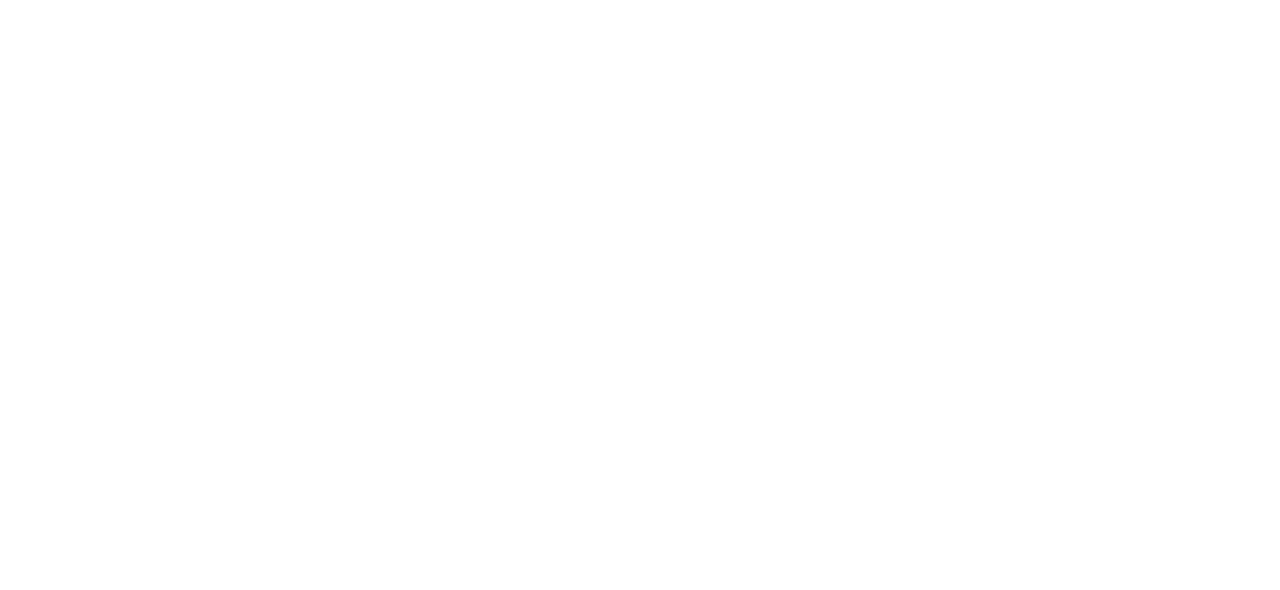
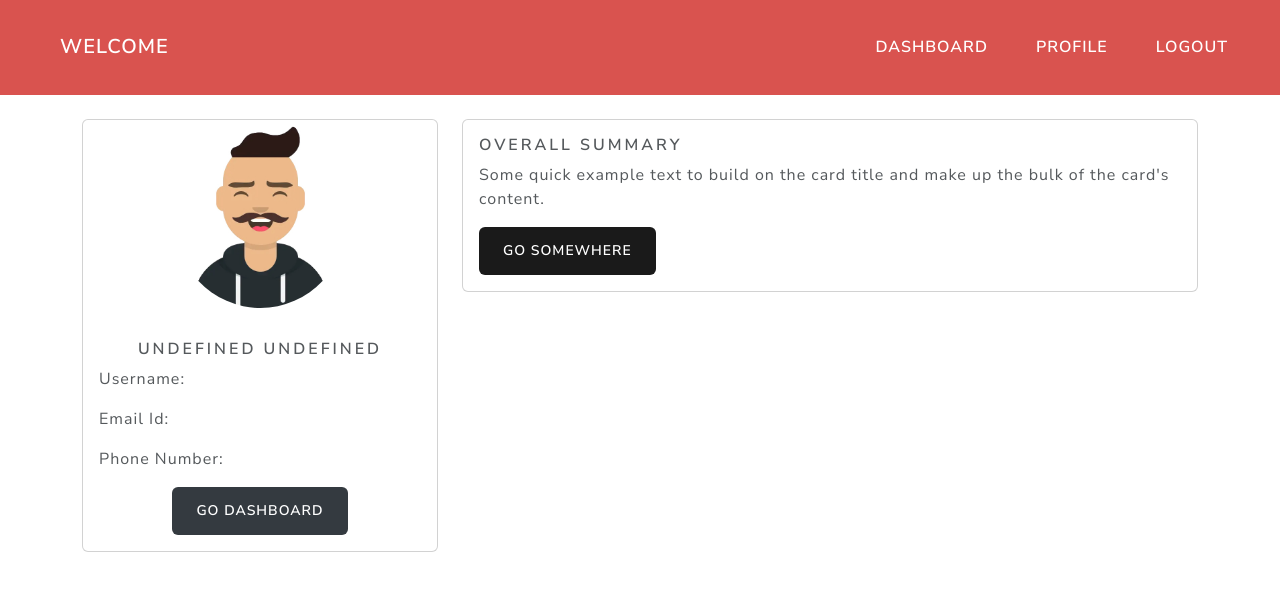
Before and after one commit to vigneshwaranR1812/Kanban, a Vue app: page /profile in a window 1280 px wide. Before the commit this address had no page. Shown: the top 590 px of the page. Built offline with nearby package versions, Linux system fonts and the light colour scheme.

Commit message:
Before Chart

```diff
--- a/src/Screen/CardCard.vue
+++ b/src/Screen/CardCard.vue
@@ -1,9 +1,6 @@
-
 <template>
   <PersonalNavbar></PersonalNavbar>
   <div class="container">
-
-
     <div class="row mt-4 mb-3">
       <div class="col-md-6 col-sm-12">
         <nav aria-label="breadcrumb">
@@ -15,65 +12,98 @@
         </nav>
       </div>
       <div class="col-md-6 col-sm-12 px-auto d-flex justify-content-end">
-                <button type="button" class="btn btn-dark  px-3  py-1" data-bs-toggle="modal"
-                    data-bs-target="#addingCard">
+        <button
+          type="button"
+          class="btn btn-dark px-3 py-1"
+          data-bs-toggle="modal"
+          data-bs-target="#addingCard"
+        >
           <font-awesome-icon icon="plus" /> &nbsp; Add New Card
         </button>
       </div>
     </div>
     <div class="row">
-
-            <CardCard v-for="card in allCard" :key="card.cardId" :cardId="card.cardId" :cardName="card.cardName" :cardDescription="card.cardDescription" :deadLineDate="card.deadLineDate" :status="card.status" :listId="listId"/>
+      <CardCard
+        v-for="card in allCard"
+        :key="card.cardId"
+        :cardId="card.cardId"
+        :cardName="card.cardName"
+        :cardDescription="card.cardDescription"
+        :deadLineDate="card.deadLineDate"
+        :status="card.status"
+        :listId="listId"
+      />
     </div>
-
   </div>
   <!-- ----------------------------------------------------------------------------------------------------------- -->
   <!-- Modal for the Adding Card-->
-    <div class="modal fade " id="addingCard" tabindex="-1" aria-labelledby="addingCard" aria-hidden="true">
+  <div
+    class="modal fade"
+    id="addingCard"
+    tabindex="-1"
+    aria-labelledby="addingCard"
+    aria-hidden="true"
+  >
     <div class="modal-dialog modal-dialog-centered modal-lg">
       <div class="modal-content">
         <!-- Header Title -->
         <div class="modal-header">
           <h5 class="modal-title" id="addingCard">Add New Card</h5>
-                    <button type="button" class="btn-close" data-bs-dismiss="modal" aria-label="Close"></button>
+          <button
+            type="button"
+            class="btn-close"
+            data-bs-dismiss="modal"
+            aria-label="Close"
+          ></button>
         </div>
         <div class="modal-body">
-
           <form id="addCardList" @submit.prevent="submitNewCard">
             <!-- Adding card Name -->
             <div class="mb-3">
               <label for="cardName" class="form-label">Card Name</label>
-                            <input type="text" class="form-control" id="cardName" v-model="cardName">
+              <input type="text" class="form-control" id="cardName" v-model="cardName" />
             </div>
             <!-- Adding card Description -->
             <div class="mb-3">
               <label for="cardDesc" class="form-label">Card Description</label>
-                            <textarea class="form-control" id="cardDesc" rows="3" v-model="cardDescription"></textarea>
+              <textarea
+                class="form-control"
+                id="cardDesc"
+                rows="3"
+                v-model="cardDescription"
+              ></textarea>
             </div>
             <!-- Adding card Deadline Date -->
             <div class="mb-3">
               <label for="deadLine" class="form-label">DeadLine Date</label>
-                            <input type="date" class="form-control" id="deadLine" v-bind:min="datePickerId" v-model="cardDeadline">
+              <input
+                type="date"
+                class="form-control"
+                id="deadLine"
+                v-bind:min="datePickerId"
+                v-model="cardDeadline"
+              />
             </div>
           </form>
-
         </div>
         <div class="modal-footer">
-                    <button type="button" class="btn btn-dark" data-bs-dismiss="modal">Close</button>
-                    <button type="submit" class="btn btn-danger" form="addCardList">Add Card</button>
+          <button type="button" class="btn btn-dark" data-bs-dismiss="modal">
+            Close
+          </button>
+          <button type="submit" class="btn btn-danger" form="addCardList">
+            Add Card
+          </button>
         </div>
       </div>
     </div>
   </div>
-
-
 </template>
 
 <script>
-import PersonalNavbar from '../components/PersonnalNavbar.vue'
-import CardCard from '../components/ListOfcard.vue'
-import { router } from '@/main'
-import store from '@/Store'
+import PersonalNavbar from "../components/PersonnalNavbar.vue";
+import CardCard from "../components/ListOfcard.vue";
+import { router } from "@/main";
+import store from "@/Store";
 // import axios from 'axios'
 export default {
   data() {
@@ -82,19 +112,19 @@ export default {
       cardDescription: "",
       cardName: "",
       cardDeadline: "",
-            listId: router.currentRoute._value.params.id
-        }
+      listId: router.currentRoute._value.params.id,
+    };
   },
-    computed:{
-        allCard:()=>{
-            return store.state.getAllCard
-        }
+  computed: {
+    allCard: () => {
+      return store.state.getAllCard;
+    },
   },
 
   methods: {
     async submitNewCard() {
-                var cardName = /^[a-zA-Z ]+$/
-                var cardDescription = /^[a-zA-Z ][a-zA-Z0-9 ]*$/
+      var cardName = /^[a-zA-Z ]+$/;
+      var cardDescription = /^[a-zA-Z ][a-zA-Z0-9 ]*$/;
       var flag = true;
       if (cardName.test(this.cardName) === false) {
         flag = false;
@@ -102,11 +132,10 @@ export default {
       if (cardDescription.test(this.cardDescription) === false) {
         flag = false;
       }
-                console.log(this.cardName)
+      console.log(this.cardName);
       if (flag == false) {
         console.log("Error");
-                }
-                else {
+      } else {
         //update card details
         console.log("post data");
         const formData = new FormData();
@@ -120,7 +149,7 @@ export default {
         formData.append("cardDescription", this.cardDescription);
         formData.append("deadLineDate", this.cardDeadline);
         var listId = router.currentRoute._value.params.id;
-                    store.dispatch('createCard',{formData:formData,listId:listId})
+        store.dispatch("createCard", { formData: formData, listId: listId });
         // const { data } = await axios.post("createCard/" + listId, formData, config);
         // console.log(data);
 
@@ -128,25 +157,16 @@ export default {
         //     window.location.reload()
         //     , 2000);
       }
-
-
-        }
-
+    },
   },
   components: {
     PersonalNavbar,
-        CardCard
+    CardCard,
   },
   created: async () => {
-
     console.log(router.currentRoute._value.params.id);
-        store.dispatch('getAllCardById', router.currentRoute._value.params.id)
-
-
-
-    }
-}
+    store.dispatch("getAllCardById", router.currentRoute._value.params.id);
+  },
+};
 </script>
-<style>
-
-</style>
+<style></style>
--- a/src/Screen/ProfileView.vue
+++ b/src/Screen/ProfileView.vue
@@ -1,4 +1,61 @@
 <template>
-    <div></div>
+    <PersonalNavbar></PersonalNavbar>
+    <div class="container">
+        <div class="row mt-4">
+            <div class="col-md-4">
+                <div class="card" style="width: 100%;">
+                    <div class="d-flex justify-content-center">
+                        <img src="../assets/images/profile.jpg" class="card-img-top rounded-circle w-50"  alt="...">
+                    </div>
+                <div class="card-body">
+                        <h5 class="card-title text-center mt-3">{{ firstName +"  "+lastName }}</h5>
+                        <p class="card-text"><strong>Username</strong>:&nbsp;&nbsp;{{userName}}</p>
+                        <p class="card-text"><strong>Email Id</strong>:&nbsp;&nbsp;{{gmail}}</p>
+                        <p class="card-text"><strong>Phone Number</strong>:&nbsp;&nbsp;{{phoneNumber}}</p>
+                        <div class="text-center">
+                            <a href="/dashboard " class="btn btn-dark mx-auto">Go DashBoard</a>
+                        </div>
+                    </div>
+                </div>
+            </div>
+            <div class="col-md-8">
+                <div class="card" >
+                    <div class="card-body">
+                        <h5 class="card-title">Overall Summary</h5>
+                        <p class="card-text">Some quick example text to build on the card title and make up the bulk of the card's
+                            content.</p>
+                        <a href="#" class="btn btn-primary">Go somewhere</a>
+                    </div>
+                </div>
+            </div>
+        </div>
+    </div>
 </template>
-<script></script>
+<script>
+    import store from '@/Store';
+import PersonalNavbar from '../components/PersonnalNavbar.vue';
+
+    export default {
+        mounted(){
+            console.log(store.state.userData)
+            if (store.state.userData){
+                console.log("Hello")
+            }
+            else{
+                store.dispatch("logOutUser");
+            }
+        },
+        data() {
+            return {
+                firstName:store.state.userData.firstName,
+                lastName: store.state.userData.lastName,
+                userName:store.state.userData.userName,
+                gmail:store.state.userData.gmail,
+                phoneNumber:store.state.userData.phoneNumber
+            }
+        },
+        components:{
+            PersonalNavbar
+        }
+    }
+</script>
--- a/src/main.js
+++ b/src/main.js
@@ -9,6 +9,7 @@ import MainBoard from "./Screen/MainBoard.vue";
 import CardCard from "./Screen/CardCard.vue";
 import EditListForm from "./Screen/EditListForm.vue";
 import EditCardForm from "./Screen/EditCardForm.vue";
+import ProfileView from "./Screen/ProfileView.vue";
 import { library } from "@fortawesome/fontawesome-svg-core";
 import { FontAwesomeIcon } from "@fortawesome/vue-fontawesome";
 
@@ -30,6 +31,7 @@ export const router = createRouter({
     { path: "/login", component: LoginIn },
     { path: "/dashboard", component: MainBoard },
     { path: "/list/:id", component: CardCard },
+    { path: "/profile", component: ProfileView },
 
     // { path: "", component: HomeScreen },
   ],
```
Also changed, not shown: src/assets/images/profile.jpg (added). Lines whose indentation alone changed are shown as unchanged.
